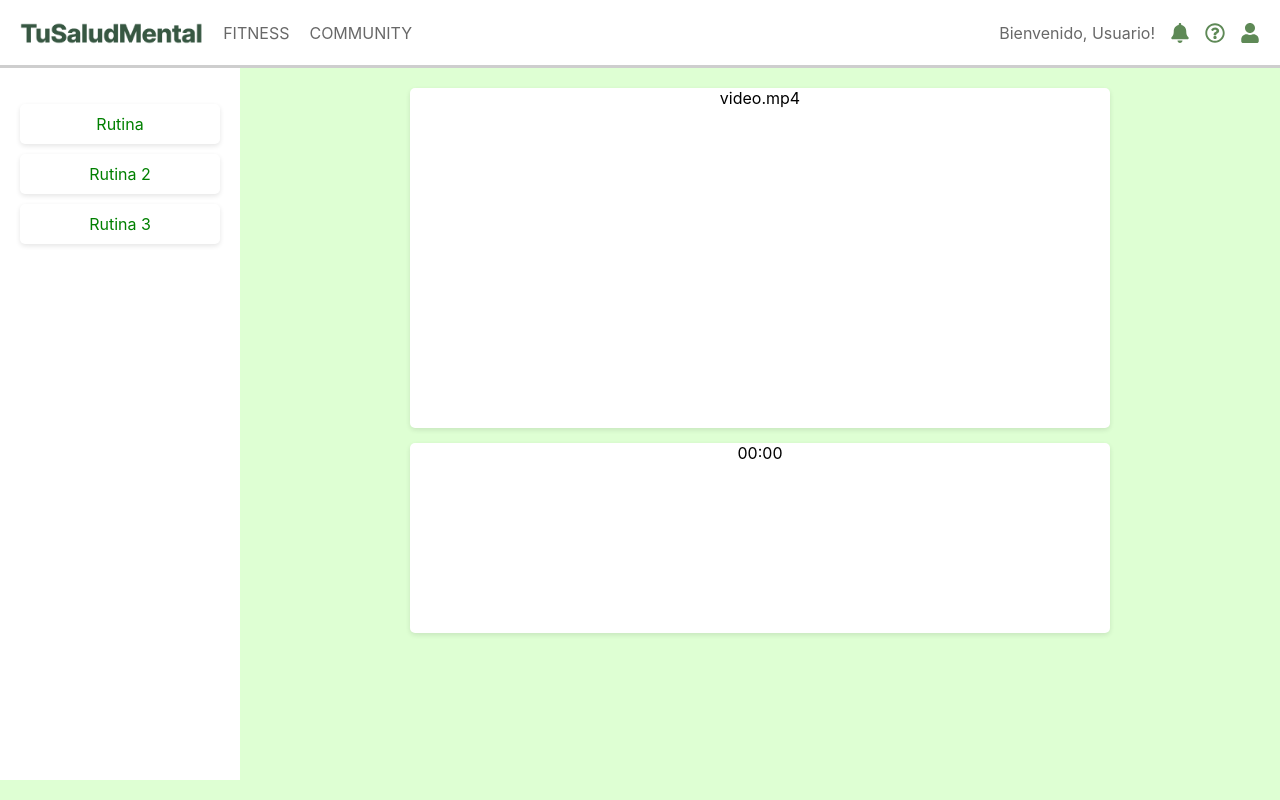
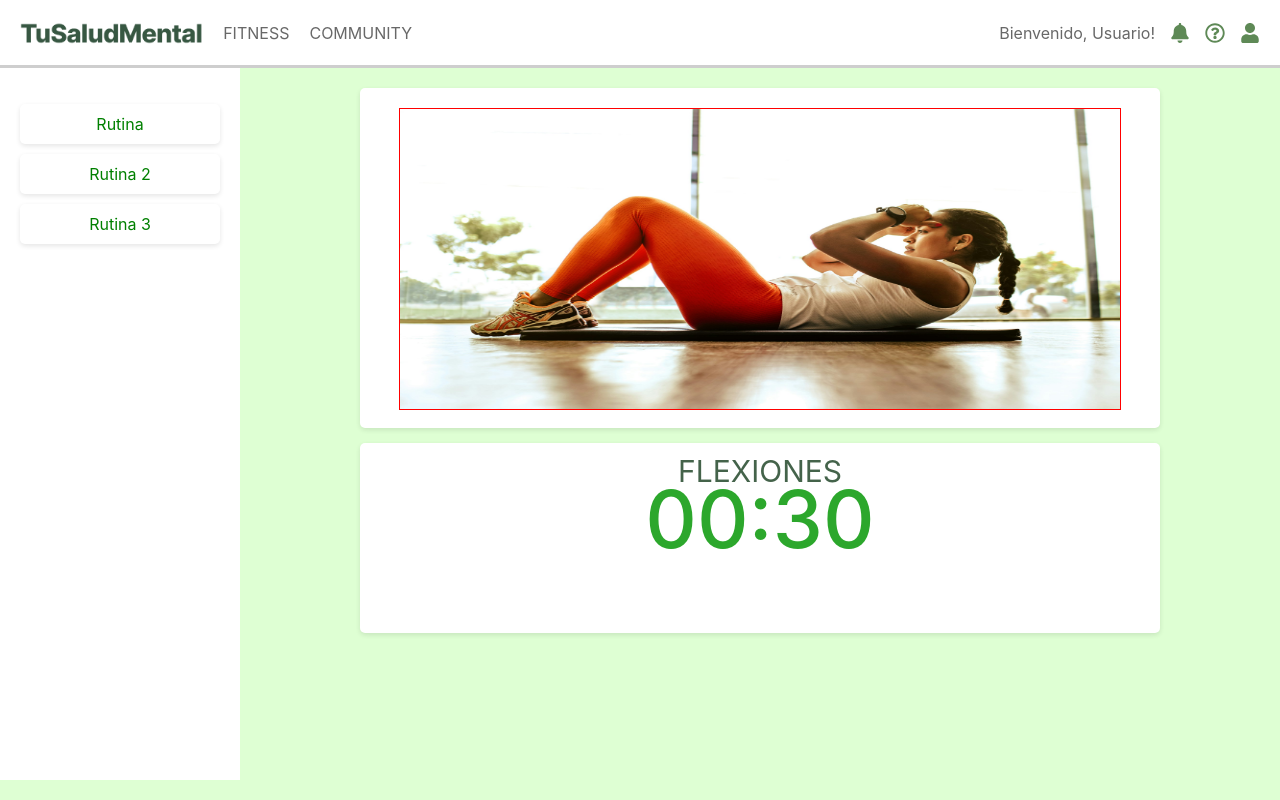
Before and after one commit to cuellarcarla/daw-mentalapp, a React (Create React App) app in the folder frontend/: page /fitness in a window 1280 px wide. Built offline with nearby package versions, Linux system fonts and the light colour scheme.

Commit message:
Fitness demo template and timer added

```diff
--- a/frontend/src/pages/Fitness.css
+++ b/frontend/src/pages/Fitness.css
@@ -58,17 +58,37 @@ li {
 
 .fitness-demo, .fitness-timer{
     background: #fff;
-    padding: 0 100px;
     border-radius: 5px;
     box-shadow: 0 2px 5px rgba(0, 0, 0, 0.1);
 }
 
 .fitness-demo {
-    column-width: 500px;
+    column-width: 800px;
     min-height: 340px;
 }
 
 .fitness-timer {
-    column-width: 500px;
+    column-width: 800px;
     min-height: 190px;
 }
+
+p.fitness-title {
+    color: #44634A;
+    font-size: 30px;
+    margin: 10px 0px 0px;
+}
+
+p.fitness-timer-count {
+    color: #2CA72C;
+    font-size: 80px;
+    font-weight: 500;
+    margin: 0px 0px 10px;
+    line-height: 60px;
+}
+
+img.fitness-template {
+    margin-top: 20px;
+    width: 720px;
+    height: 300px;
+    border: 1px solid red;
+}
--- a/frontend/src/pages/Fitness.js
+++ b/frontend/src/pages/Fitness.js
@@ -7,10 +7,11 @@ const Fitness = () => {
       <Sidebar />
       <div class="fitness-dashboard">
         <div class="fitness-demo">
-          video.mp4
+          <img src="/fitness-template.jpeg" alt="fitness-template" className="fitness-template"/>
         </div>
         <div class="fitness-timer">
-          00:00
+          <p class="fitness-title">FLEXIONES</p>
+          <p class="fitness-timer-count">00:30</p>
         </div>
       </div>
     </div>
```
Also changed, not shown: frontend/public/fitness-template.jpeg (added).
